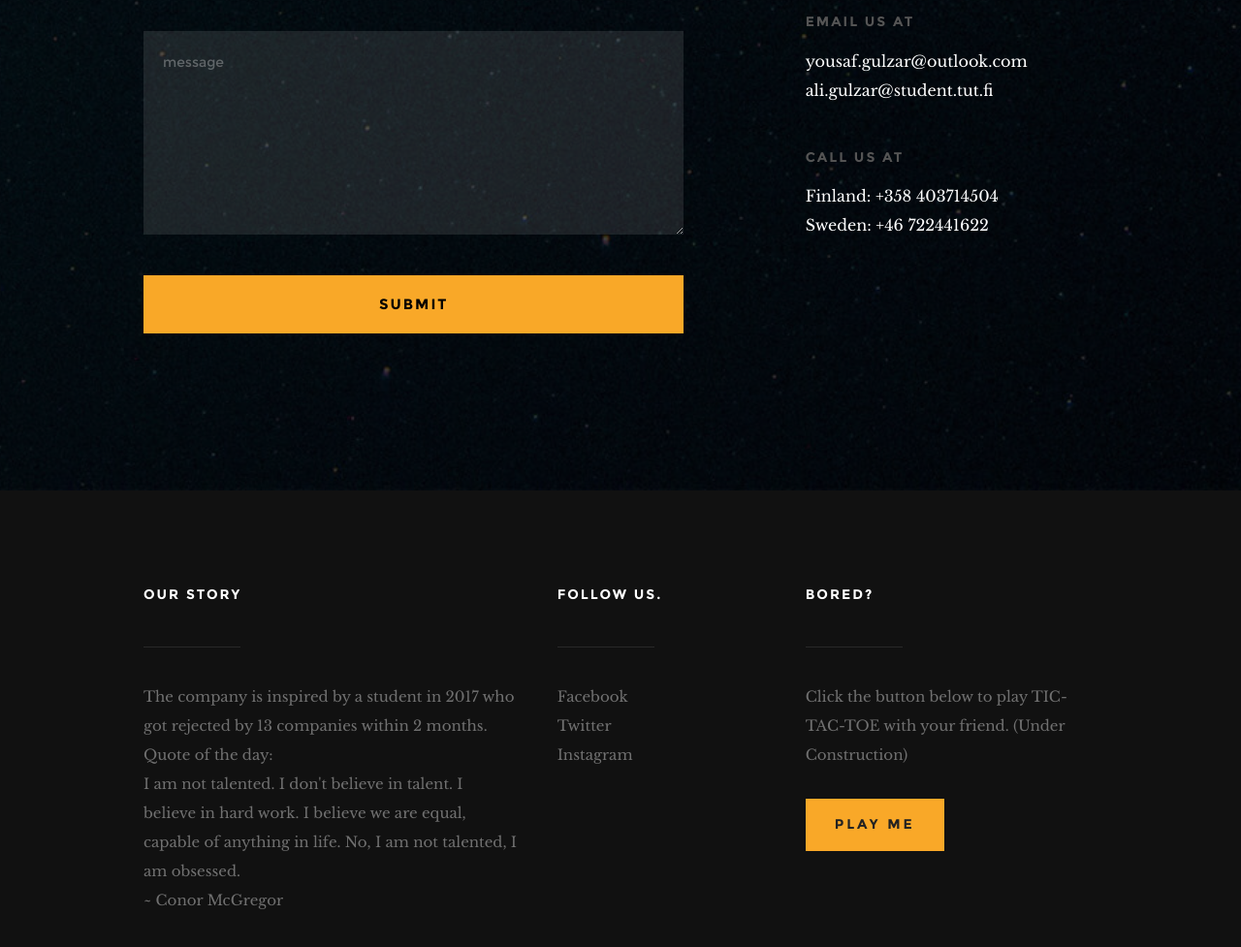
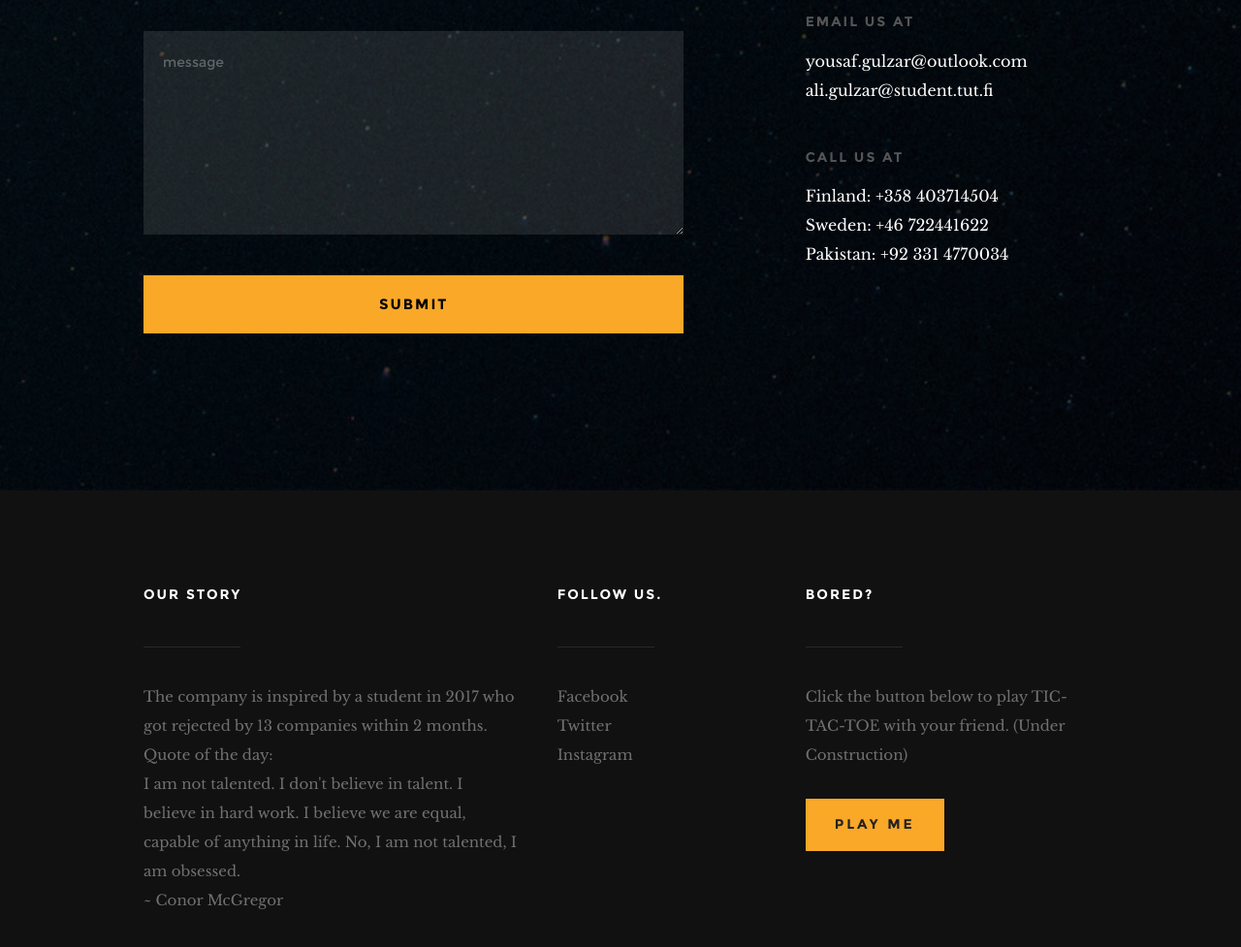
Before and after one commit to magesticmag/magesticmag.github.io, a plain HTML site: page index.html in a window 1280 px wide. Shown: the part 5691-6668 px from the top of the page at 97% size. Drawn offline with Linux system fonts and the light colour scheme; files whose address does not match are found by name.

Commit message:
New member contact # added

```diff
--- a/index.html
+++ b/index.html
@@ -439,7 +439,8 @@
 	   			<h6>Call Us At</h6>
 	   			<p>
 	   				Finland: +358 403714504 <br>
-            Sweden: +46 722441622
+            Sweden: +46 722441622 <br>
+            Pakistan: +92 331 4770034
 
 				   </p>
 	   		</div>
```
